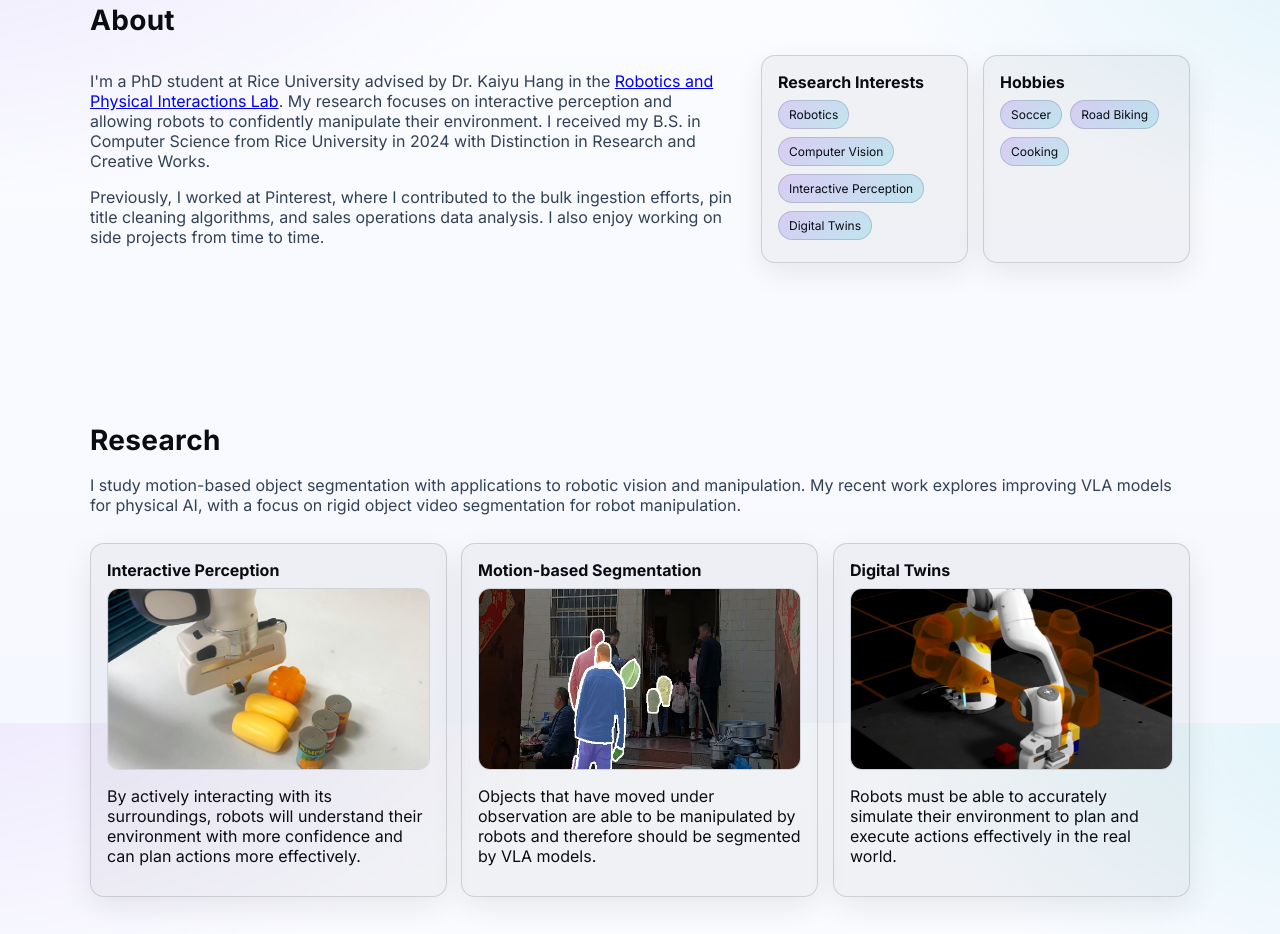
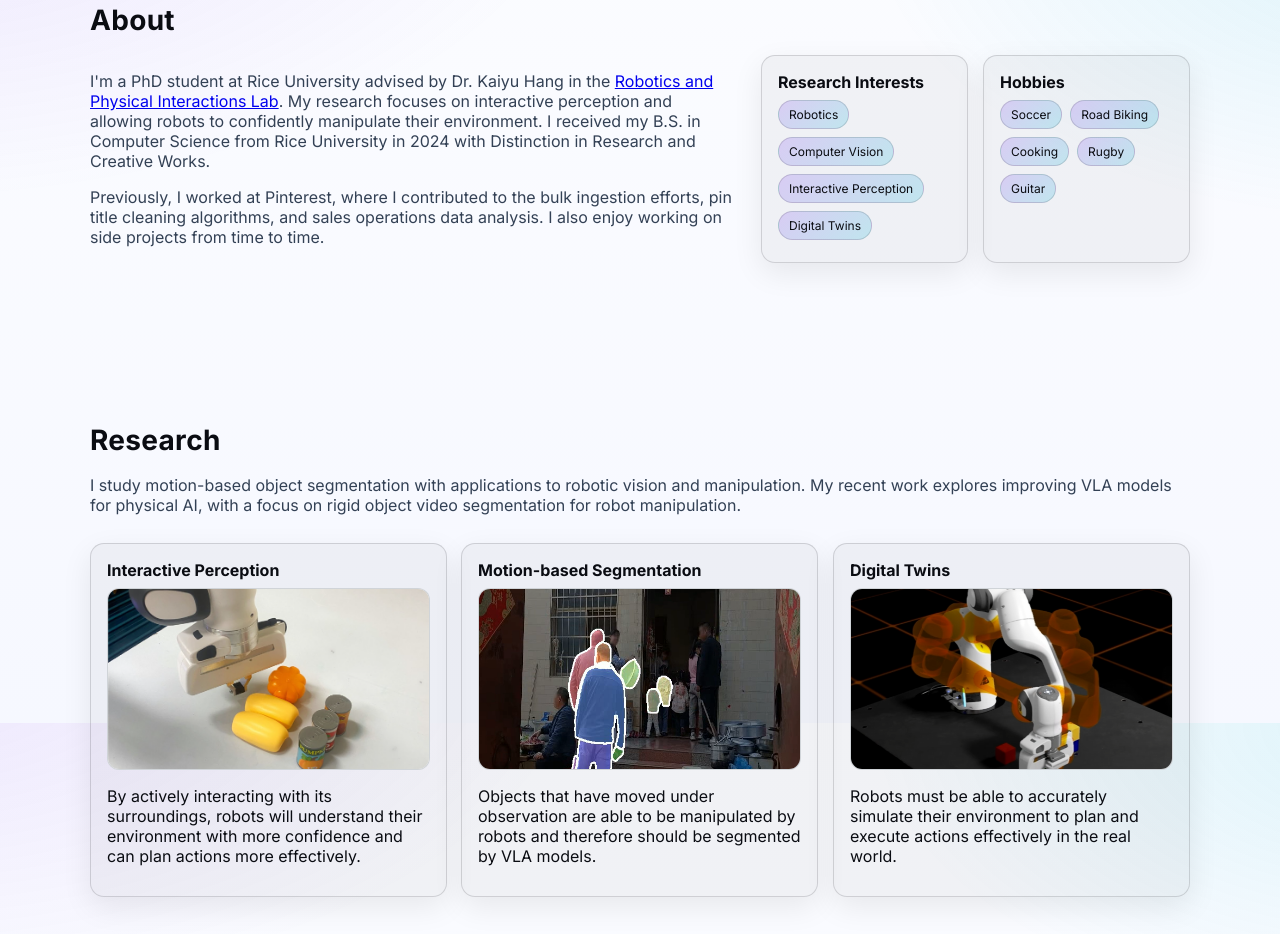
Before and after one commit to HowardQian201/personal_website, a plain HTML site: page index.html in a window 1280 px wide. Shown: the part 877-1811 px from the top of the page. Drawn offline with nearby package versions, Linux system fonts and the light colour scheme.

Commit message:
add some hobbies

```diff
--- a/index.html
+++ b/index.html
@@ -131,6 +131,8 @@
                   <li>Soccer</li>
                   <li>Road Biking</li>
                   <li>Cooking</li>
+                  <li>Rugby</li>
+                  <li>Guitar</li>
                 </ul>
               </div>
             </div>
```
